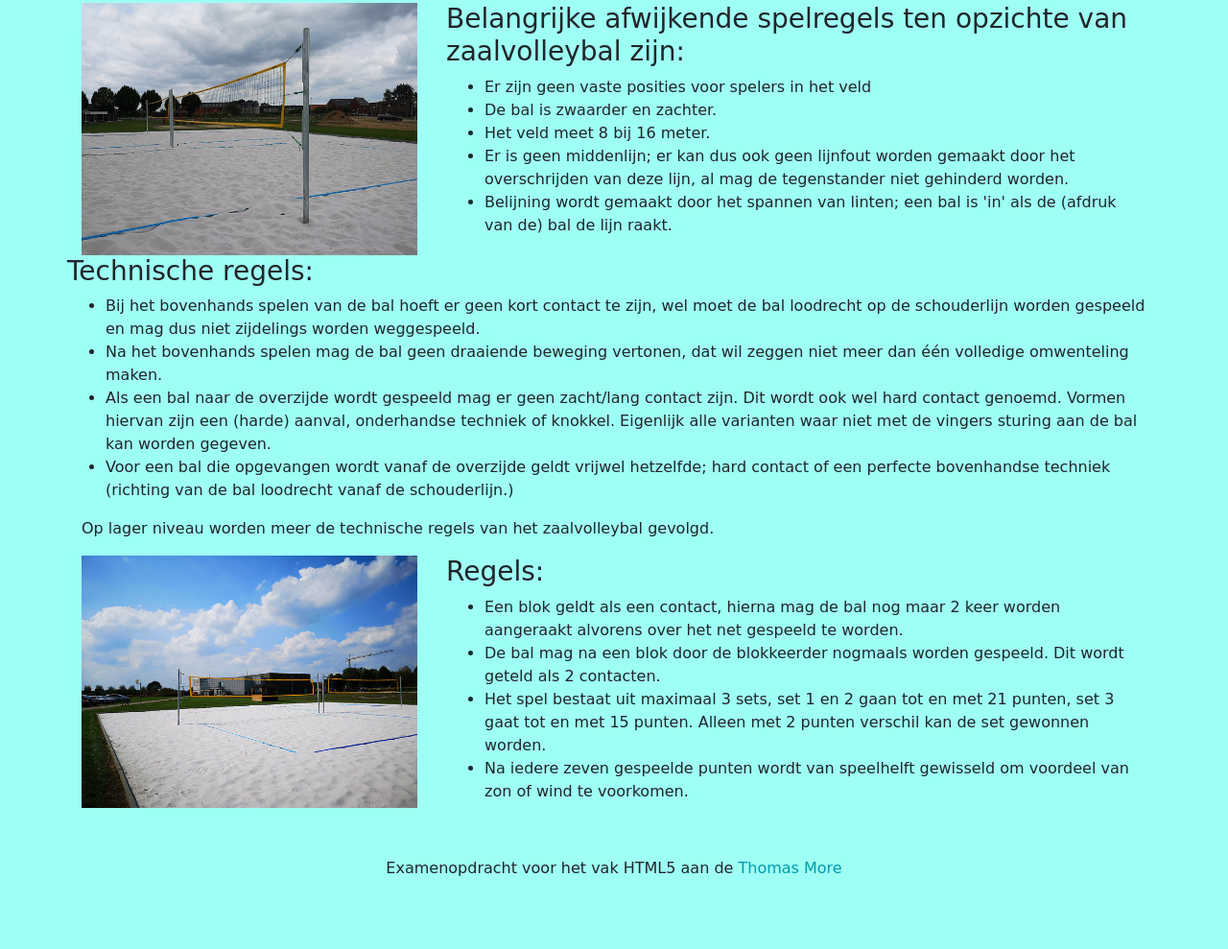
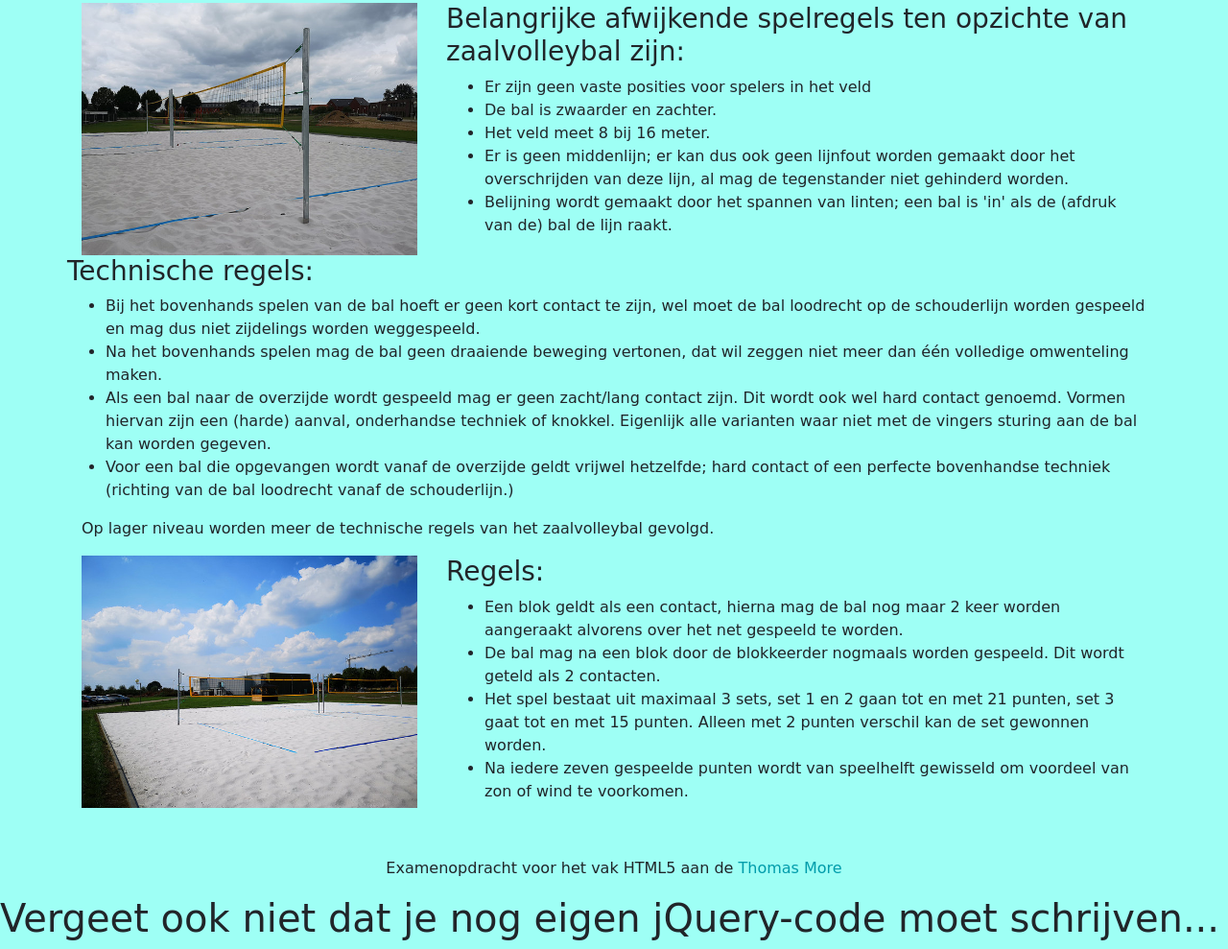
Before and after one commit to LorenzoMichiels/HTML5_ThomasSport, a website: page 1ITF_Sass_BS4_project-master/public_html/Pages/beach.html in a window 1280 px wide. Shown: the part 419-1408 px from the top of the page at 96% size. Before the commit the page ends 1352 px from the top, so only its background shows below. Drawn offline with nearby package versions, Linux system fonts and the light colour scheme; files that its build step writes are made by us from their sources; files whose address does not match are found by name; a web font is replaced by a local one.

Commit message:
Update beach.html

```diff
--- a/1ITF_Sass_BS4_project-master/public_html/Pages/beach.html
+++ b/1ITF_Sass_BS4_project-master/public_html/Pages/beach.html
@@ -99,6 +99,7 @@
             </div>
         </div>
     </footer>
+    <h1>Vergeet ook niet dat je nog eigen jQuery-code moet schrijven...</h1>
     <script src="https://code.jquery.com/jquery-3.3.1.slim.min.js" integrity="sha384-q8i/X+965DzO0rT7abK41JStQIAqVgRVzpbzo5smXKp4YfRvH+8abtTE1Pi6jizo" crossorigin="anonymous"></script>
     <script src="https://cdnjs.cloudflare.com/ajax/libs/popper.js/1.14.3/umd/popper.min.js" integrity="sha384-ZMP7rVo3mIykV+2+9J3UJ46jBk0WLaUAdn689aCwoqbBJiSnjAK/l8WvCWPIPm49" crossorigin="anonymous"></script>
     <script src="https://stackpath.bootstrapcdn.com/bootstrap/4.1.3/js/bootstrap.min.js" integrity="sha384-ChfqqxuZUCnJSK3+MXmPNIyE6ZbWh2IMqE241rYiqJxyMiZ6OW/JmZQ5stwEULTy" crossorigin="anonymous"></script>
```
